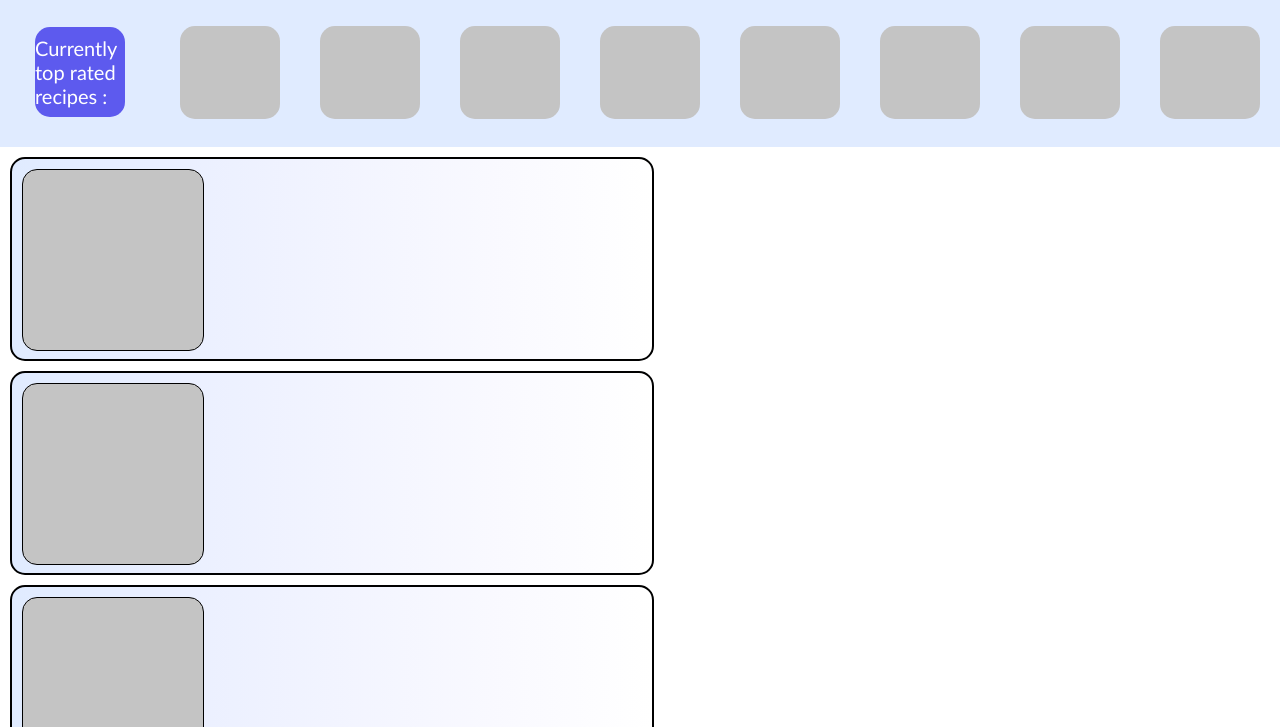
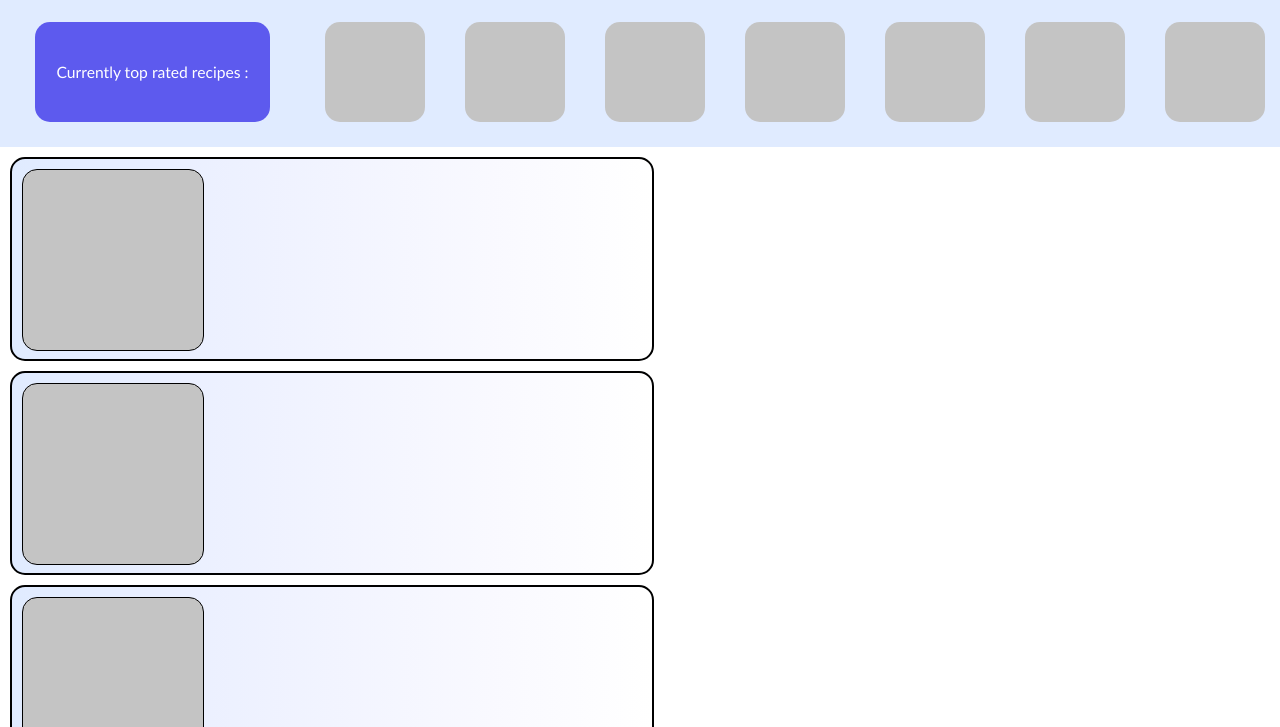
Before and after one commit to iivanu/ERecepti, a Gatsby site: page / in a window 1280 px wide. Shown: the part 73-800 px from the top of the page. Built offline with nearby package versions, Linux system fonts and the light colour scheme; Gatsby itself is replaced by a stand-in of ours.

Commit message:
Fixed top recipe CSS

```diff
--- a/src/components/topRecipe/style.module.css
+++ b/src/components/topRecipe/style.module.css
@@ -1,5 +1,5 @@
 .topRecipe {
-    height: 93px;
+    height: 100px;
     width: 100px;
     border-radius: 15px;
     background-color: #C4C4C4;
--- a/src/components/topRecipeBar/style.module.css
+++ b/src/components/topRecipeBar/style.module.css
@@ -9,10 +9,11 @@
 
 .checkOut {
     margin: auto 35px;
-    height: 60%;
+    height: 100px;
     border-radius: 15px;
     background-color: #5D5AEE;
     width: 17%;
+    min-width: 235px;
     display: flex;
     align-items: center;
     justify-content: center;
@@ -21,7 +22,8 @@
 .textParagraph {
     color: white;
     font-family: 'Gill Sans', 'Gill Sans MT', Calibri, 'Trebuchet MS', sans-serif;
-    font-size: 20px;
+    font-size: 98%;
+    text-align: center;
 }
 
 .recipeList {
```
